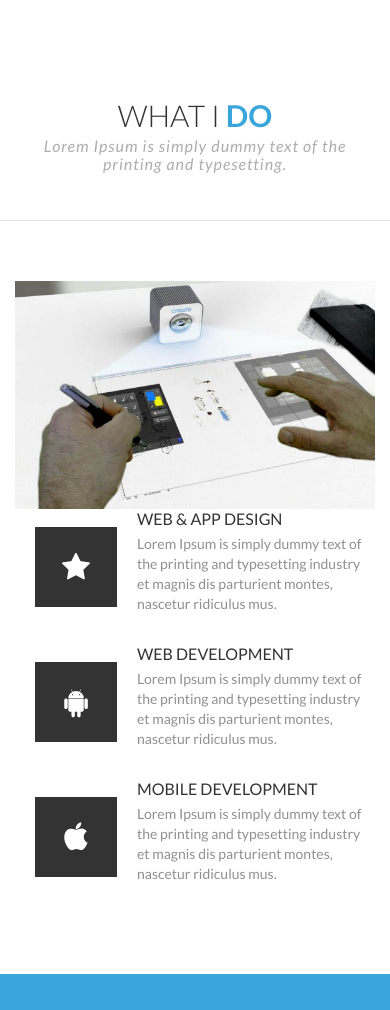
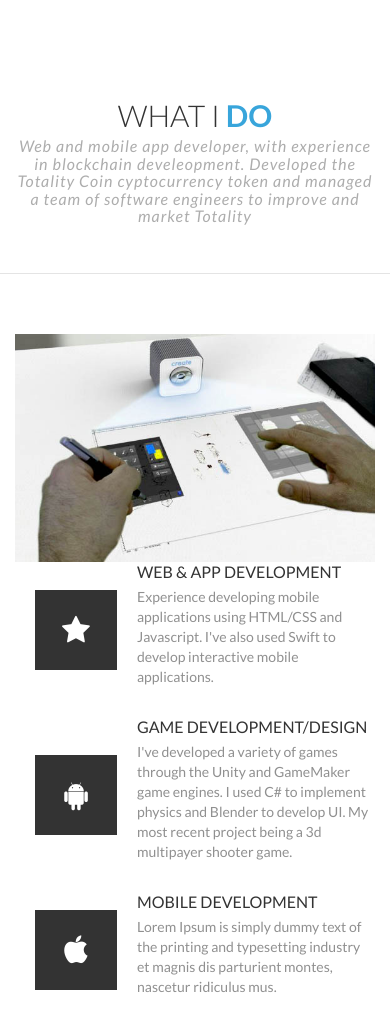
Before and after one commit to stevennaa/stevenweb, a plain HTML site: page index.html in a window 390 px wide. Shown: the part 1120-2130 px from the top of the page. Drawn offline with nearby package versions, Linux system fonts and the light colour scheme.

Commit message:
Update index.html

```diff
--- a/index.html
+++ b/index.html
@@ -118,7 +118,7 @@
 
             <div class="section-header">
                 <h2>What I <span class="highlight"><strong>Do</strong></span></h2>
-                <h5><em>Lorem Ipsum is simply dummy text of the printing and typesetting.</em></h5>
+                <h5><em>Web and mobile app developer, with experience in blockchain develeopment. Developed the Totality Coin cyptocurrency token and managed a team of software engineers to improve and market Totality</em></h5>
                 <div class="fancy"><span></span></div>
             </div>
 
@@ -135,8 +135,8 @@
                             <i class="fa fa-star"></i>
                         </div>
                         <div class="media-body">
-                            <h4 class="media-heading">Web & App Design</h4>
-                            <p>Lorem Ipsum is simply dummy text of the printing and typesetting industry et magnis dis parturient montes, nascetur ridiculus mus.</p>
+                            <h4 class="media-heading">Web & App Development</h4>
+                            <p>Experience developing mobile applications using HTML/CSS and Javascript. I've also used Swift to develop interactive mobile applications.</p>
                         </div>
                     </div><!-- end Service #4 -->
 
@@ -145,8 +145,8 @@
                             <i class="fa fa-android"></i>
                         </div>
                         <div class="media-body">
-                            <h4 class="media-heading">Web Development</h4>
-                            <p>Lorem Ipsum is simply dummy text of the printing and typesetting industry et magnis dis parturient montes, nascetur ridiculus mus.</p>
+                            <h4 class="media-heading">Game Development/Design</h4>
+                            <p>I've developed a variety of games through the Unity and GameMaker game engines. I used C# to implement physics and Blender to develop UI. My most recent project being a 3d multipayer shooter game.</p>
                         </div>
                     </div> <!-- end Service #5 -->
 
```
